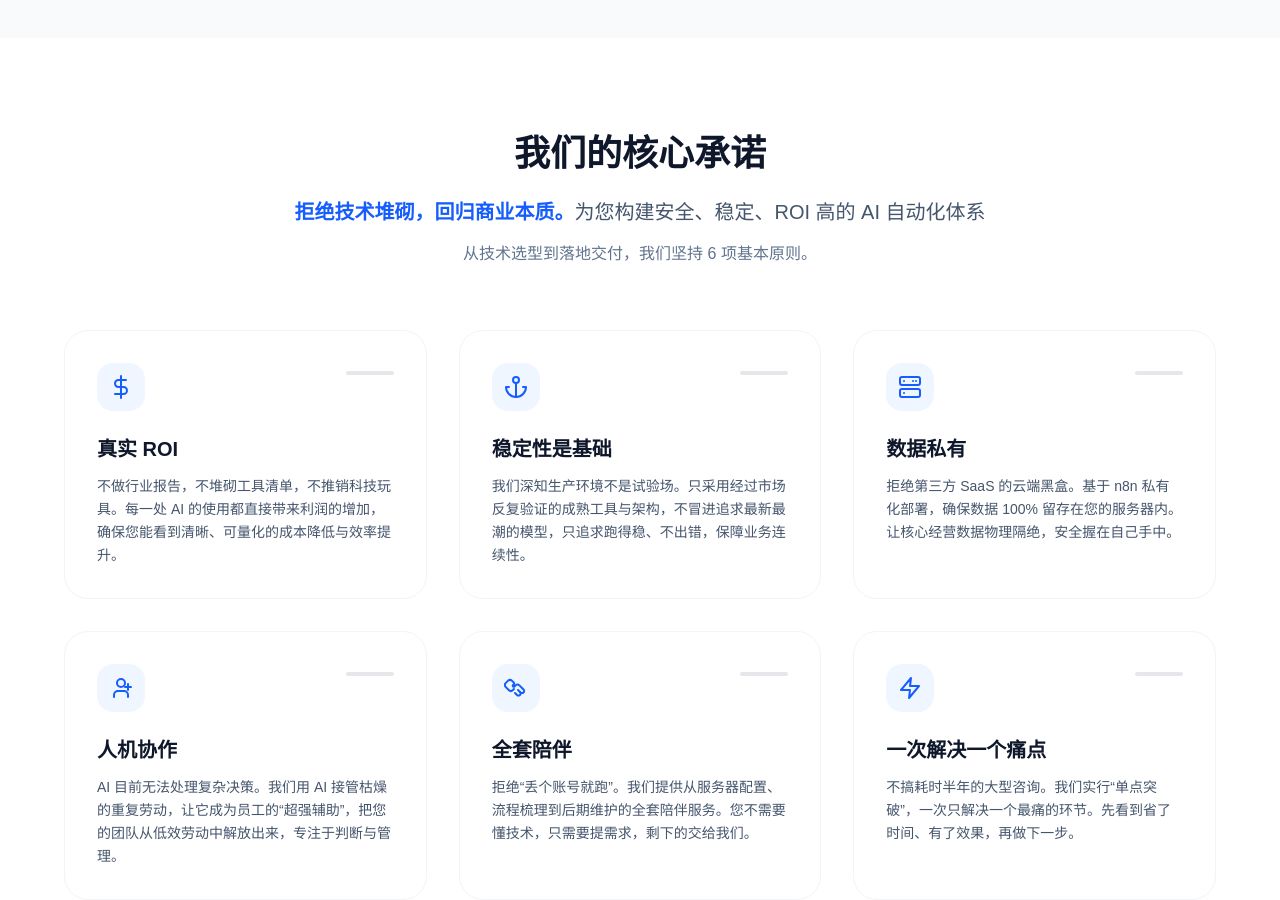
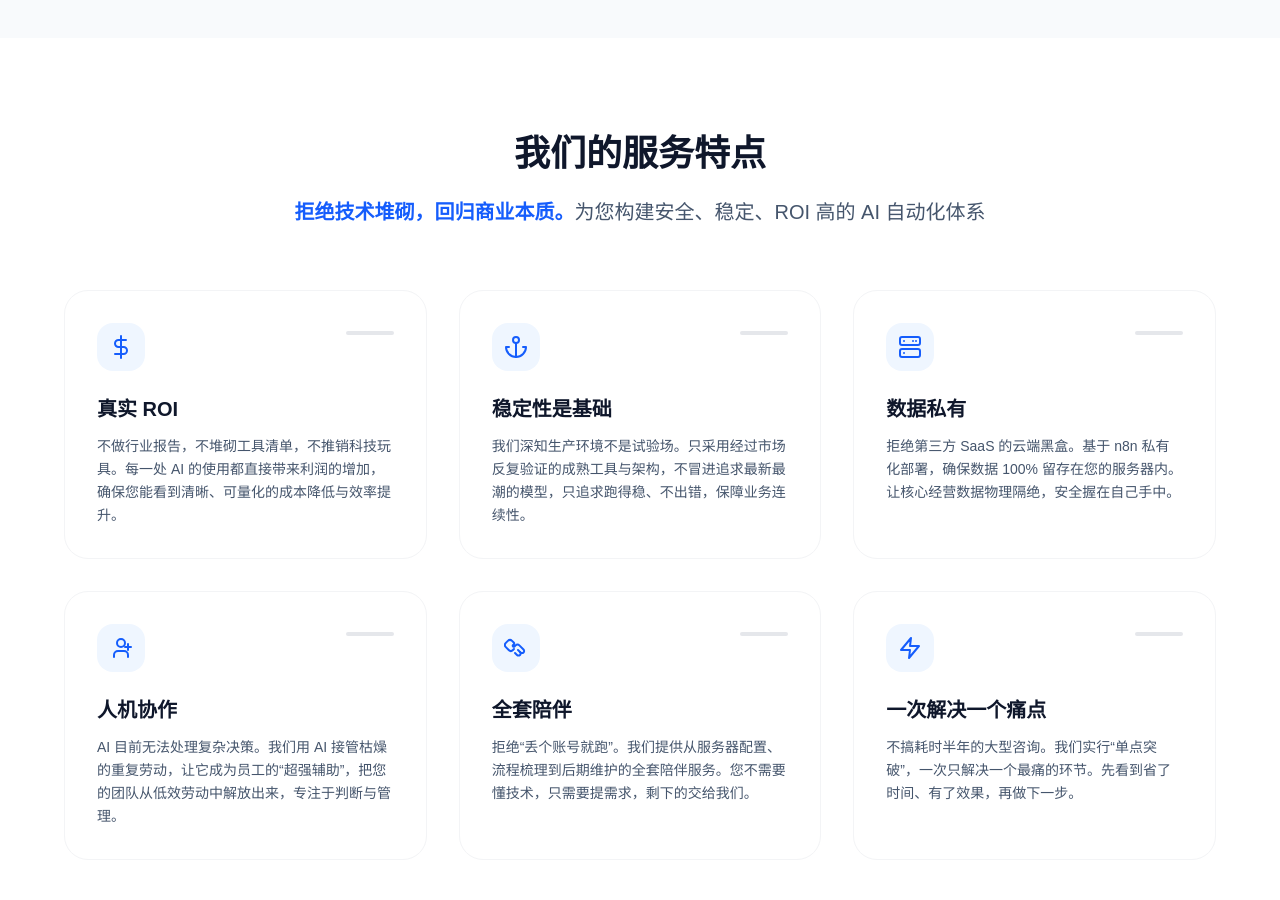
Before and after one commit to LEO-JIM/shangqunai, a Next.js app: page / in a window 1280 px wide. Shown: the part 4140-5040 px from the top of the page. Built offline with nearby package versions, Linux system fonts and the light colour scheme.

Commit message:
别承诺

```diff
--- a/components/BusinessFeatures.tsx
+++ b/components/BusinessFeatures.tsx
@@ -95,7 +95,7 @@ const BusinessFeatures: React.FC = () => {
         {/* Section Header */}
         <div className="text-center mb-16">
           <h2 className="text-3xl md:text-4xl font-bold text-slate-900 mb-6">
-            我们的核心承诺
+            我们的服务特点
           </h2>
 
           {/* 修改后的副标题 */}
@@ -105,9 +105,6 @@ const BusinessFeatures: React.FC = () => {
             为您构建安全、稳定、ROI 高的 AI 自动化体系
           </p>
 
-          <p className="mt-4 text-slate-500 max-w-2xl mx-auto">
-            从技术选型到落地交付，我们坚持 6 项基本原则。
-          </p>
         </div>
 
         {/* Features Grid - 3x2 布局 */}
```
